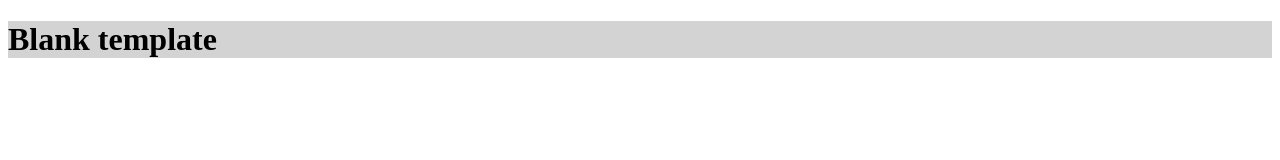
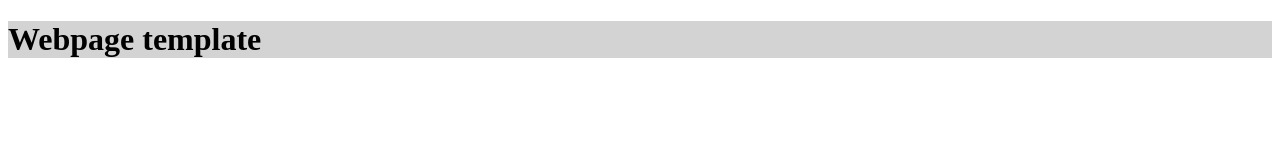
Before and after one commit to tailkauh/webpage-template, a plain HTML site: page index.html in a window 1280 px wide. Drawn offline with Linux system fonts and the light colour scheme.

Commit message:
Examples added

```diff
--- a/index.html
+++ b/index.html
@@ -8,6 +8,6 @@
     </head>
     <body>
         <!--example header-->
-        <h1>Blank template</h1>
+        <h1>Webpage template</h1>
     </body>
 </html>
--- a/script.js
+++ b/script.js
@@ -3,5 +3,5 @@
 window.onload = exampleFunction;
 
 function exampleFunction(event) {
-    document.title = "Blank template";
+    document.title = "Webpage template";
 }
```
Also changed, not shown: 1 other file.
